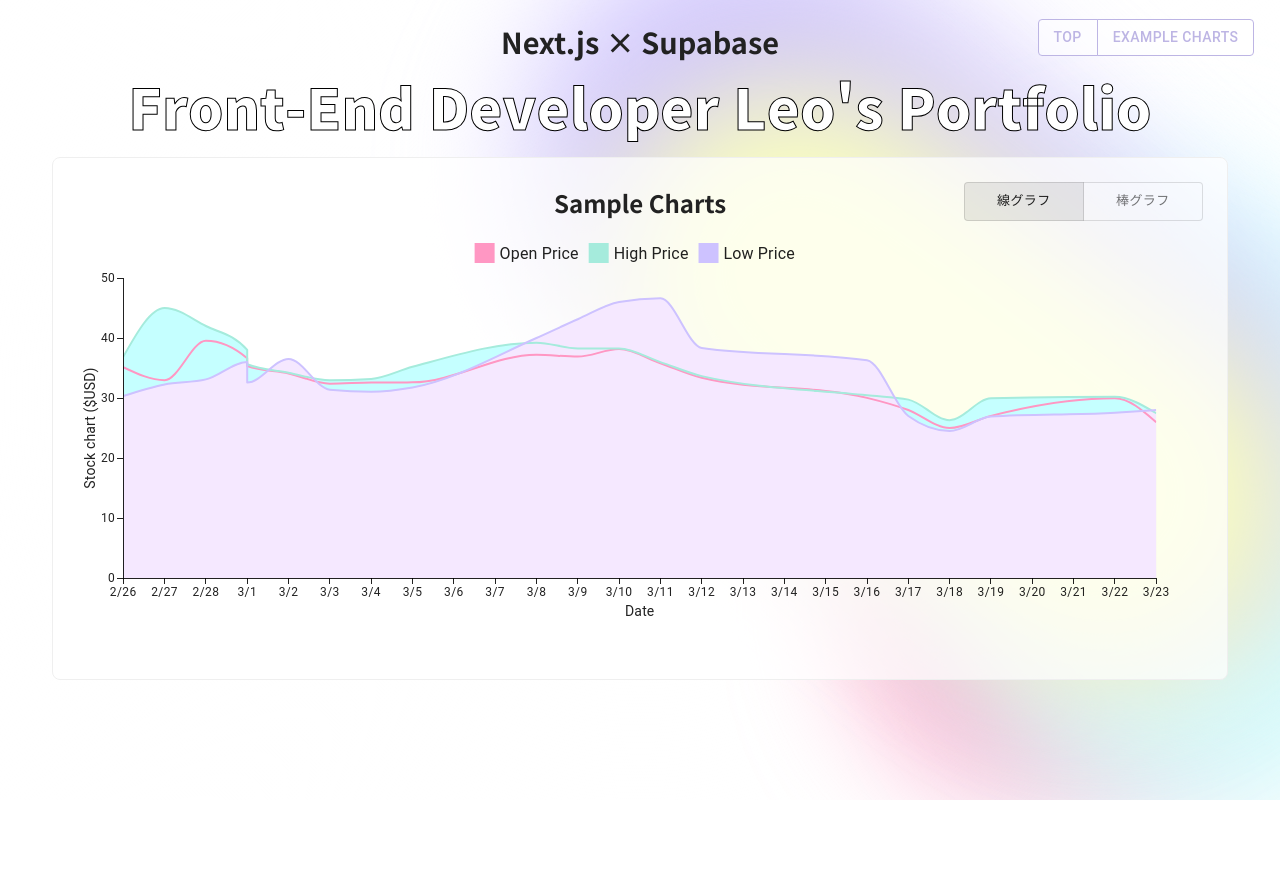
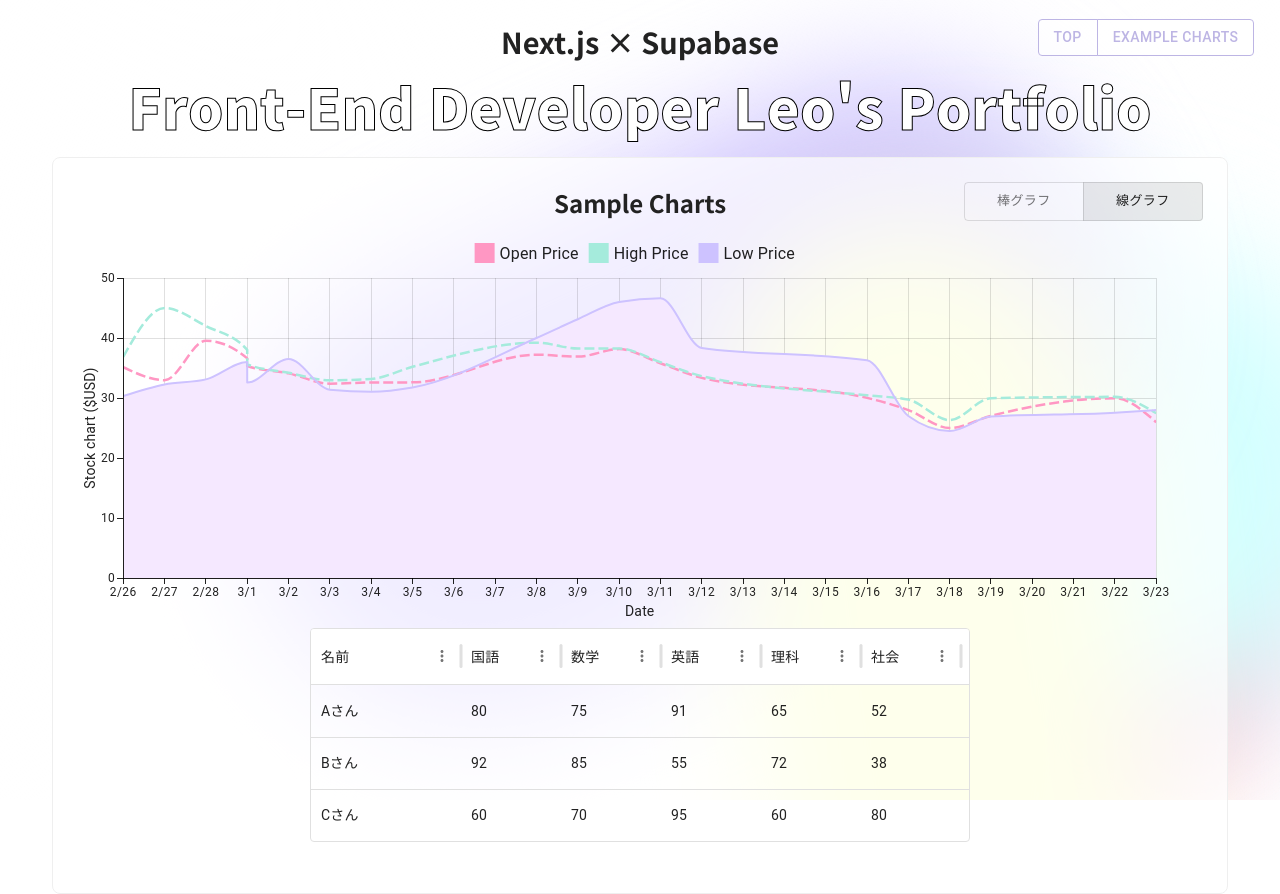
Before and after one commit to tagche/supabase-vercel-nextjs-portfolio, a Next.js app: page /chart in a window 1280 px wide. Both pictures are taken after a click on the button "線グラフ". Before the commit the page ends 800 px from the top, so only its background shows below. Built offline with nearby package versions, Linux system fonts and the light colour scheme.

Commit message:
package.json 変更 成績表のテーブル実装

```diff
--- a/app/chart/page.tsx
+++ b/app/chart/page.tsx
@@ -1,16 +1,18 @@
 "use client"
 
 import * as React from 'react'
-import { useEffect } from 'react'
+import { useState } from 'react'
 import Stack from '@mui/material/Stack'
 import Box from '@mui/material/Box'
 import ToggleButtonGroup from '@mui/material/ToggleButtonGroup'
 import ToggleButton from '@mui/material/ToggleButton'
 import { BarChart } from '@mui/x-charts/BarChart'
-import { LineChart } from '@mui/x-charts/LineChart'
-import Navi from "../components/navi";
+import { LineChart, lineElementClasses, markElementClasses } from '@mui/x-charts/LineChart'
+import Navi from "../components/navi"
 import BgMotion from '../components/bgMotion'
 import OpeningAnim from '../top/openingAnim'
+import ChartTable from './table'
+
 
 const colors = ['#FF97C3', '#A5EBDC', '#CDC2FF']
 const colorsLite = ['#FFC6EE', '#c5ffff', '#f5e8ff']
@@ -18,9 +20,9 @@ const colorsLite = ['#FFC6EE', '#c5ffff', '#f5e8ff']
 const barChartsParams = {
     // 英数国理社
     series: [
-        { data: [80, 75, 91, 65, 52], label: 'Aさん' },
-        { data: [92, 85, 55, 72, 38], label: 'Bさん' },
-        { data: [60, 70, 95, 60, 80], label: 'Cさん' },
+        { id: 1, data: [80, 75, 91, 65, 52], label: 'Aさん' },
+        { id: 2, data: [92, 85, 55, 72, 38], label: 'Bさん' },
+        { id: 3, data: [60, 70, 95, 60, 80], label: 'Cさん' },
     ],
     height: 400,
 }
@@ -121,26 +123,32 @@ const lineChartsParams = {
             label: 'Open Price',
             data: openPrice,
             showMark: false,
+            id: 'open'
         },
         {
             label: 'High Price',
             data: highPrice,
             showMark: false,
+            id: 'high'
         },
         {
             label: 'Low Price',
             data: lowPrice,
             showMark: false,
+            id: 'low'
         },
 
     ],
     height: 400,
 }
 
+
 const dateFormatter = (date: Date) => (date.getMonth() + 1).toString() + "/" + date.getDate().toString()
 
 export default function ElementHighlights() {
-    const [chartType, setChartType] = React.useState('line')
+    const [chartType, setChartType] = useState('bar')
+    const [stateOpenPrice, setOpenPrice] = useState(null)
+    const [stateBarData, setBarData] = useState(barChartsParams)
 
     const handleChartType = (event: any, newChartType: string) => {
         if (newChartType !== null) {
@@ -177,9 +185,9 @@ export default function ElementHighlights() {
                                 aria-label="chart type"
                                 style={btnGroupStyle}
                             >
-                                {['line', 'bar'].map((type) => (
-                                    <ToggleButton key={type} value={type} aria-label="left aligned" style={{width: '120px'}}>
-                                        {type == "line" ? "線グラフ": "棒グラフ"}
+                                {['bar', 'line'].map((type) => (
+                                    <ToggleButton key={type} value={type} aria-label="left aligned" style={{ width: '120px' }}>
+                                        {type == "line" ? "線グラフ" : "棒グラフ"}
                                     </ToggleButton>
                                 ))}
                             </ToggleButtonGroup>
@@ -194,14 +202,31 @@ export default function ElementHighlights() {
                                         data: dates,
                                         label: 'Date',
                                         scaleType: 'time',
-                                        valueFormatter: dateFormatter
+                                        valueFormatter: dateFormatter,
                                     }]}
                                     series={lineChartsParams.series.map((series, i) => ({
                                         ...series,
-                                        // area: (i == 2 ? true : false),
-                                        area: true,
+                                        area: (i == 2 ? true : false),
                                         color: colors[i],
                                     }))}
+                                    skipAnimation={false}
+                                    grid={{ vertical: true, horizontal: true }}
+
+                                    sx={{
+                                        [`.${lineElementClasses.root}, .${markElementClasses.root}`]: {
+                                          strokeWidth: 2,
+                                          transition: 'none',
+                                          transform: 'none'
+                                        },
+                                        '.MuiLineElement-series-open': {
+                                          strokeDasharray: '10 4',
+                                          strokeWidth: 2.5,
+                                        },
+                                        '.MuiLineElement-series-high': {
+                                          strokeDasharray: '10 4',
+                                          strokeWidth: 2.5,
+                                        },
+                                      }}
                                 />
                             )}
 
@@ -209,15 +234,18 @@ export default function ElementHighlights() {
                                 <BarChart
                                     {...barChartsParams}
                                     xAxis={[{
-                                        data: ["英語","数学","国語","理科","社会"],
+                                        data: ["国語", "数学", "英語", "理科", "社会"],
                                         scaleType: 'band',
                                     }]}
                                     series={barChartsParams.series.map((series, i) => ({
                                         ...series,
                                         color: colorsLite[i],
                                     }))}
+                                    grid={{ vertical: false, horizontal: true }}
                                 />
                             )}
+
+                            <ChartTable series={barChartsParams.series}></ChartTable>
                         </Box>
                     </Stack>
                 </div>
--- /dev/null
+++ b/app/chart/table.tsx
@@ -0,0 +1,62 @@
+import * as React from 'react'
+import { DataGrid, GridColDef, GridEditModes } from '@mui/x-data-grid'
+import TextField from '@mui/material/TextField'
+
+const columns: GridColDef[] = [
+    { field: 'label', headerName: '名前', width: 150 },
+    { field: "type1", headerName: '国語', width: 100 },
+    { field: 'type2', headerName: '数学', width: 100 },
+    { field: 'type3', headerName: '英語', width: 100 },
+    { field: 'type4', headerName: '理科', width: 100 },
+    { field: 'type5', headerName: '社会', width: 100 },
+]
+const setInputElem = (val) => {
+    return (
+        <TextField
+            label="Size"
+            id="outlined-size-small"
+            defaultValue={val}
+            size="small"
+        />
+    )
+}
+
+export default function ChartTable(props: any) {
+    let splitData = new Array
+    props.series.map((e: any) => {
+        const data = e.data.toString().split(',')
+        const seriesRow = {
+            id: e.id,
+            label: e.label,
+            type1: data[0],
+            type2: data[1],
+            type3: data[2],
+            type4: data[3],
+            type5: data[4],
+        }
+        splitData.push(seriesRow)
+    })
+
+    // const inputRow = {
+    //     label: elem
+    // }
+    //   splitData.push(inputRow)
+
+    return (
+        <div style={{ height: 'auto', width: '660px', margin: "auto" }}>
+            <DataGrid
+                rows={splitData}
+                columns={columns}
+                // initialState={{
+                //     pagination: {
+                //         paginationModel: { page: 0, pageSize: 5 },
+                //     },
+                // }}
+                // pageSizeOptions={[5, 10]}
+
+                hideFooter={true}
+                editMode='cell'
+            />
+        </div>
+    )
+}
--- a/next.config.mjs
+++ b/next.config.mjs
@@ -1,4 +1,6 @@
 /** @type {import('next').NextConfig} */
-const nextConfig = {};
+const nextConfig = {
+    transpilePackages: ['@mui/x-charts']
+};
 
 export default nextConfig;
```
Also changed, not shown: package.json (+7 -2 lines), 1 other file (tests, documents, lock files or other folders).
